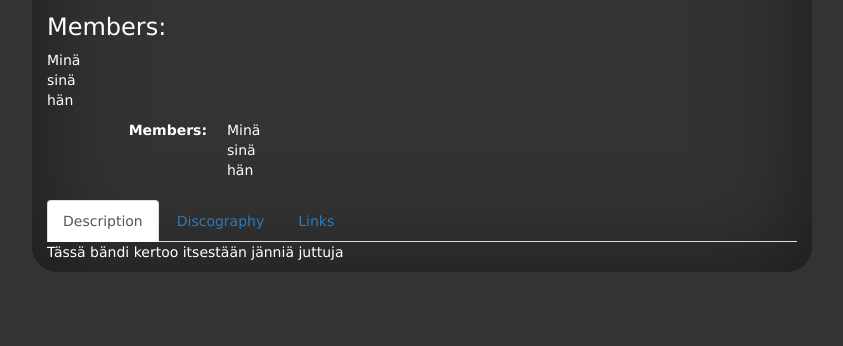
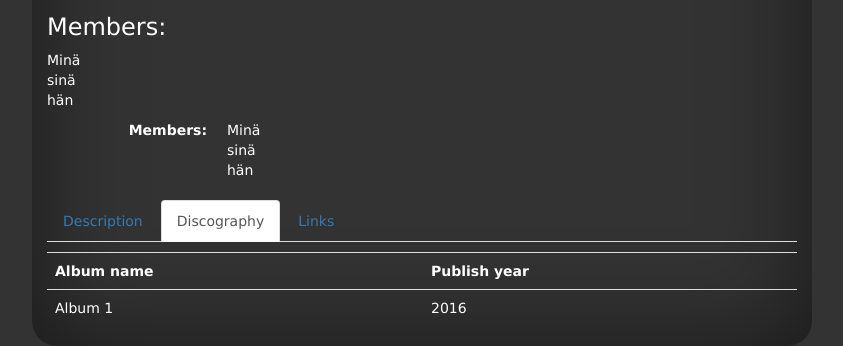
Before and after one commit to bambimusic/bambimusic, a Flask app: page /artist in a window 1280 px wide, after a click on "Discography". Shown: the part 908-1254 px from the top of the page, without its empty margins (23-866 px from the left). Before the commit the page ends 1180 px from the top, so only its background shows below. Run offline with Flask 2, Linux system fonts and the light colour scheme; some libraries are stand-ins or nearby versions.

Commit message:
Lisasin javascript tiedoston, laitoin tabit toimimaan artist.html:ssa, pienia muutoksia add.html

```diff
--- a/templates/artist.html
+++ b/templates/artist.html
@@ -5,6 +5,7 @@
 <title>Bambimusiikki</title>
 <link rel="stylesheet" href="https://maxcdn.bootstrapcdn.com/bootstrap/3.3.7/css/bootstrap.min.css" integrity="sha384-BVYiiSIFeK1dGmJRAkycuHAHRg32OmUcww7on3RYdg4Va+PmSTsz/K68vbdEjh4u" crossorigin="anonymous">
 <link rel="stylesheet" type="text/css" href={{ url_for('static', filename='artist.css') }} />
+<script src="https://ajax.googleapis.com/ajax/libs/jquery/3.1.1/jquery.min.js"></script>
 <script src="https://maxcdn.bootstrapcdn.com/bootstrap/3.3.7/js/bootstrap.min.js" integrity="sha384-Tc5IQib027qvyjSMfHjOMaLkfuWVxZxUPnCJA7l2mCWNIpG9mGCD8wGNIcPD7Txa" crossorigin="anonymous"></script>
 </head>
 
@@ -47,7 +48,20 @@
 
               <div class="tab-content">
                 <div role="tabpanel" class="tab-pane active" id="description"><p>{{ artist["description"] }}</p></div>
-                <div role="tabpanel" class="tab-pane" id="discography"><p>jotain albumeita</p></div>
+                <div role="tabpanel" class="tab-pane" id="discography">
+                  <p>
+                    <table class="table">
+                      <tr>
+                        <th>Album name</th>
+                        <th>Publish year</th>
+                      </tr>
+                      <tr>
+                        <td>Album 1</td>
+                        <td>2016</td>
+                      </tr>
+                    </table>
+                  </p>
+                </div>
                 <div role="tabpanel" class="tab-pane" id="links"><p>jotain linkkeja</p></div>
               </div>
             </div>
@@ -69,7 +83,6 @@
     </div>
   </div>
 
-
 </body>
 
 </html>
```
Also changed, not shown: templates/add.html (+11 -3 lines), static/index.js (added).
